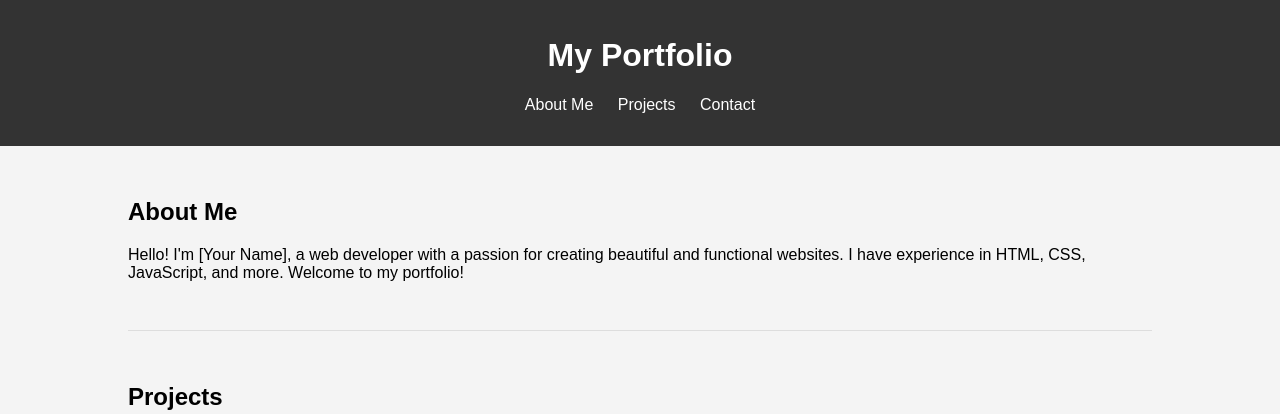
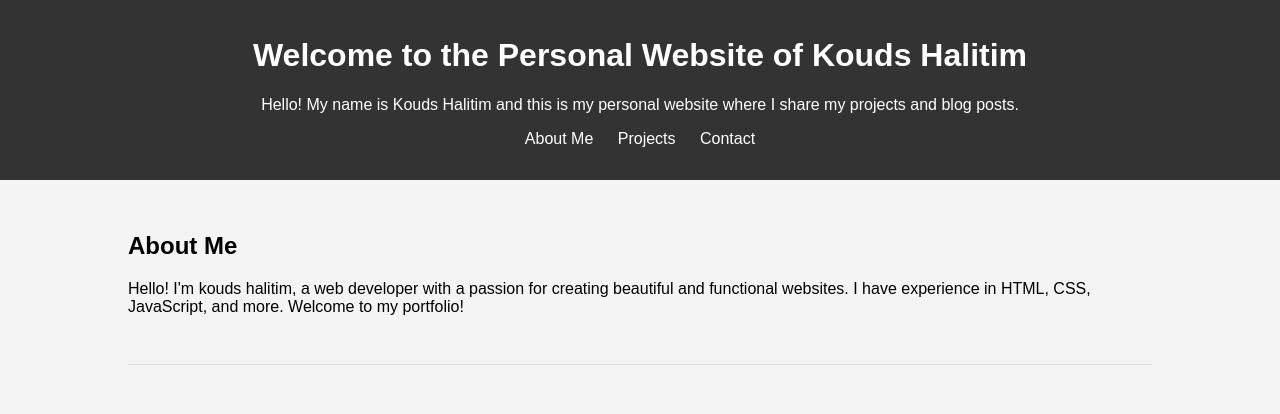
Before and after one commit to koudsHalitim/HALITIM-kouds, a plain HTML site: page index.html in a window 1280 px wide. Shown: the top 414 px of the page. Drawn offline with Linux system fonts and the light colour scheme.

Commit message:
Update index.html

```diff
--- a/index.html
+++ b/index.html
@@ -3,7 +3,7 @@
 <head>
     <meta charset="UTF-8">
     <meta name="viewport" content="width=device-width, initial-scale=1.0">
-    <title>My Portfolio</title>
+    <title>Kouds Halitim - Personal Website</title>
     <style>
         body {
             font-family: Arial, sans-serif;
@@ -53,8 +53,10 @@
 </head>
 <body>
     <header>
-        <h1>My Portfolio</h1>
-        <nav>
+<body>
+  <h1>Welcome to the Personal Website of Kouds Halitim</h1>
+  <p>Hello! My name is Kouds Halitim and this is my personal website where I share my projects and blog posts.</p>
+</body>        <nav>
             <ul>
                 <li><a href="#about">About Me</a></li>
                 <li><a href="#projects">Projects</a></li>
@@ -65,7 +67,7 @@
     <div class="container">
         <section id="about">
             <h2>About Me</h2>
-            <p>Hello! I'm [Your Name], a web developer with a passion for creating beautiful and functional websites. I have experience in HTML, CSS, JavaScript, and more. Welcome to my portfolio!</p>
+            <p>Hello! I'm kouds halitim, a web developer with a passion for creating beautiful and functional websites. I have experience in HTML, CSS, JavaScript, and more. Welcome to my portfolio!</p>
         </section>
         <section id="projects">
             <h2>Projects</h2>
```
